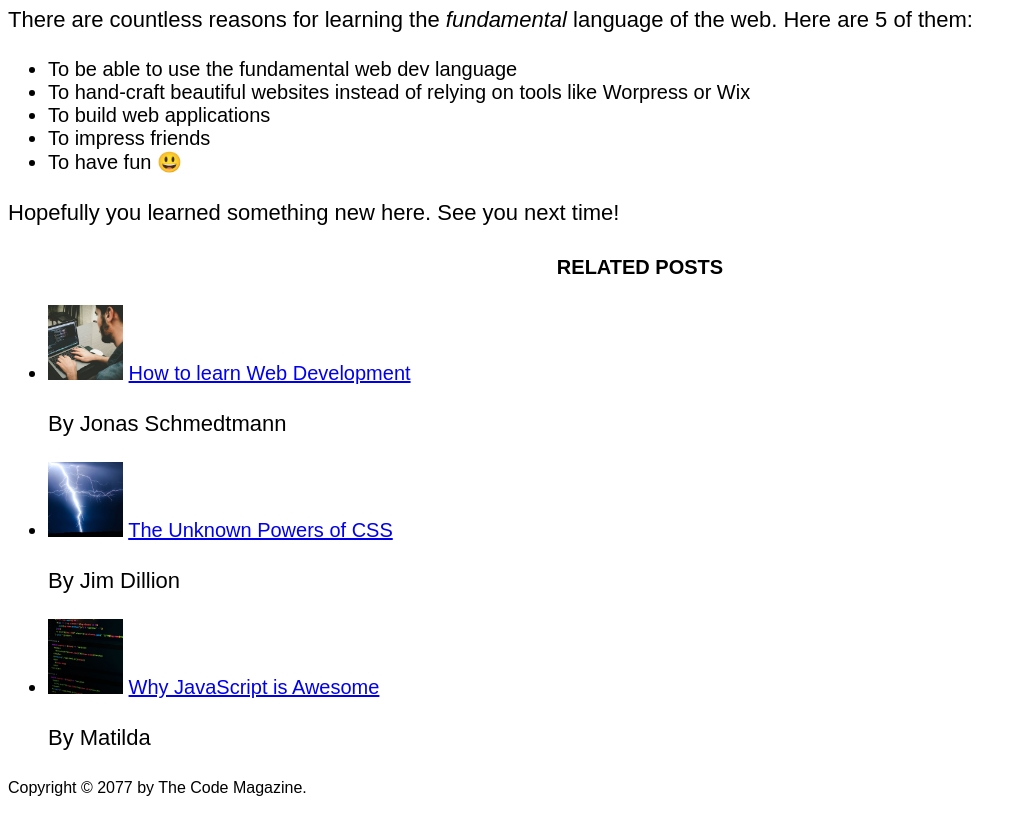
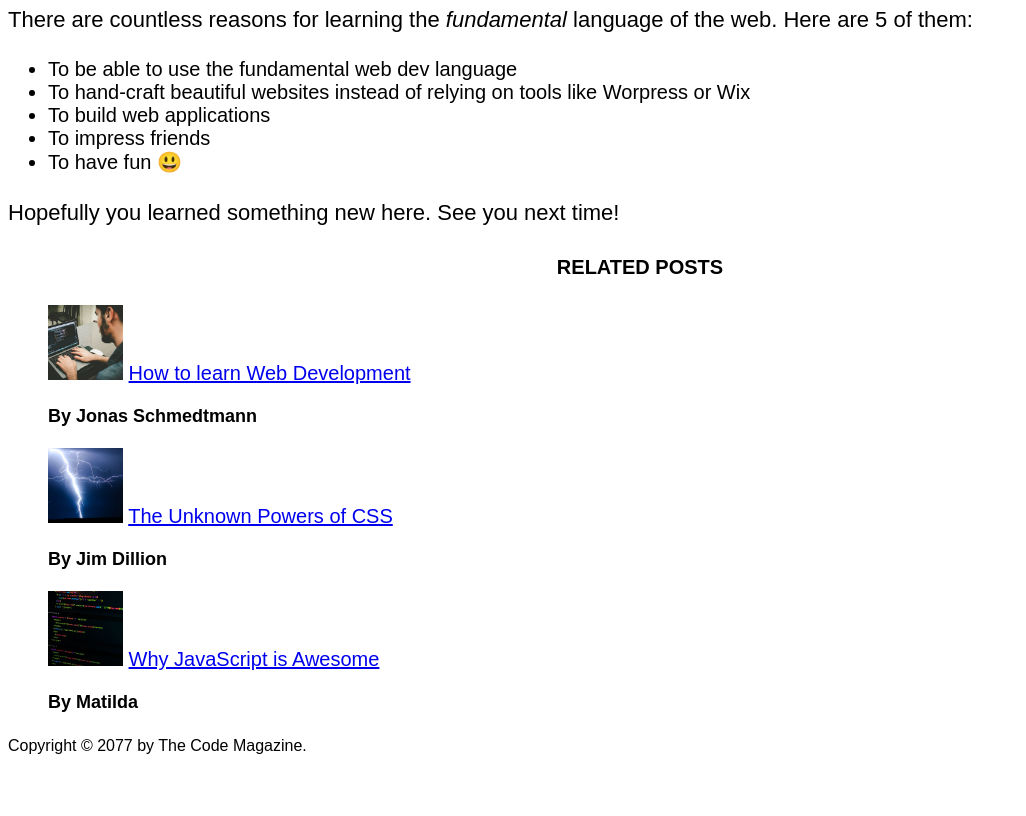
Before and after one commit to PlaymakerDev/leisure-study, a plain HTML site: page 03-CSS-Fundamentals/index.html in a window 1280 px wide. Shown: the part 1199-2015 px from the top of the page, without its empty margins (0-1026 px from the left). After the commit the page ends 1973 px from the top, so only its background shows below. Drawn offline with Linux system fonts and the light colour scheme.

Commit message:
complete class and selectors chapter

```diff
--- a/03-CSS-Fundamentals/index.html
+++ b/03-CSS-Fundamentals/index.html
@@ -93,7 +93,7 @@
 
     <aside>
       <h4>Related posts</h4>
-      <ul>
+      <ul class="related">
         <li>
           <img
             src="img/related-1.jpg"
@@ -102,7 +102,7 @@
             height="75"
           />
           <a href="#">How to learn Web Development</a>
-          <p>By Jonas Schmedtmann</p>
+          <p class="related-author">By Jonas Schmedtmann</p>
         </li>
         <li>
           <img
@@ -112,7 +112,7 @@
             height="75"
           />
           <a href="#">The Unknown Powers of CSS</a>
-          <p>By Jim Dillion</p>
+          <p class="related-author">By Jim Dillion</p>
         </li>
         <li>
           <img
@@ -122,7 +122,7 @@
             height="75"
           />
           <a href="#">Why JavaScript is Awesome</a>
-          <p>By Matilda</p>
+          <p class="related-author">By Matilda</p>
         </li>
       </ul>
     </aside>
--- a/03-CSS-Fundamentals/style.css
+++ b/03-CSS-Fundamentals/style.css
@@ -52,3 +52,12 @@ li {
 #copyright {
   font-size: 16px;
 }
+
+.related-author {
+  font-size: 18px;
+  font-weight: bold;
+}
+
+.related {
+  list-style: none;
+}
```
